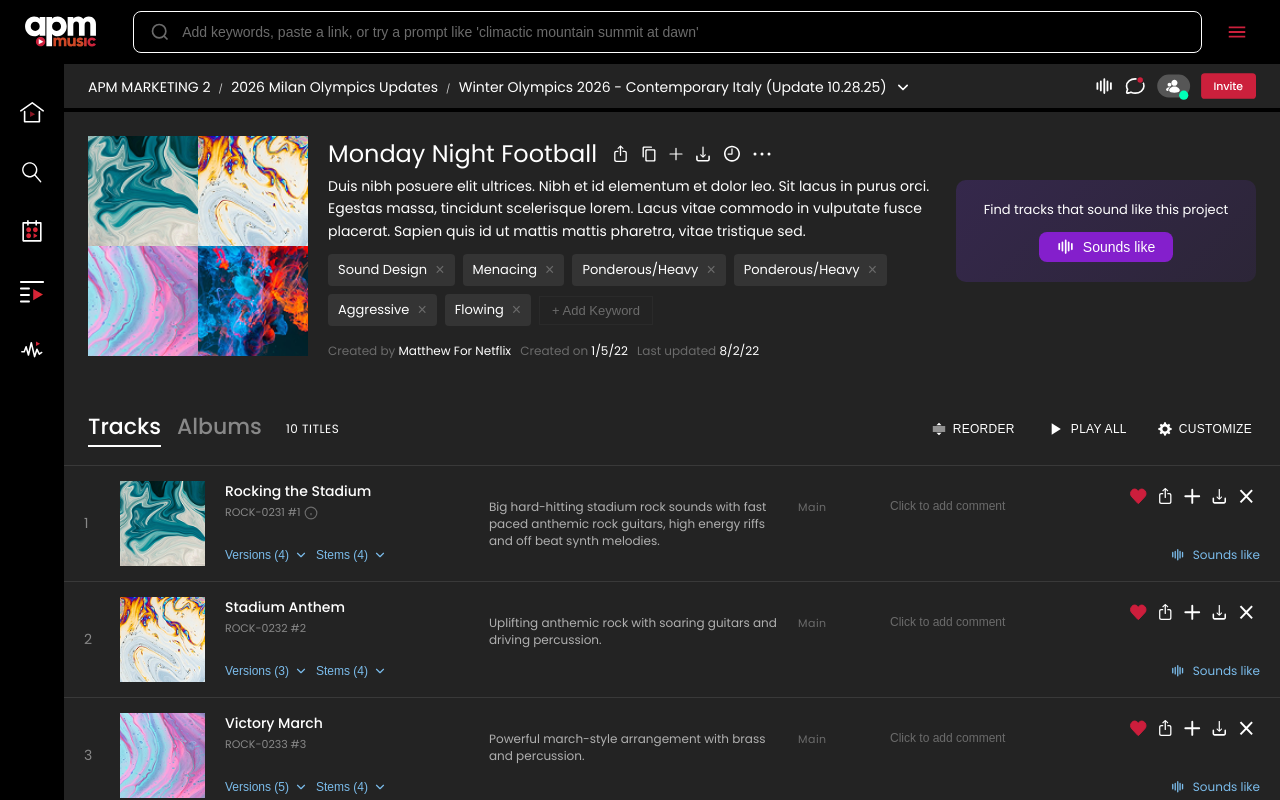
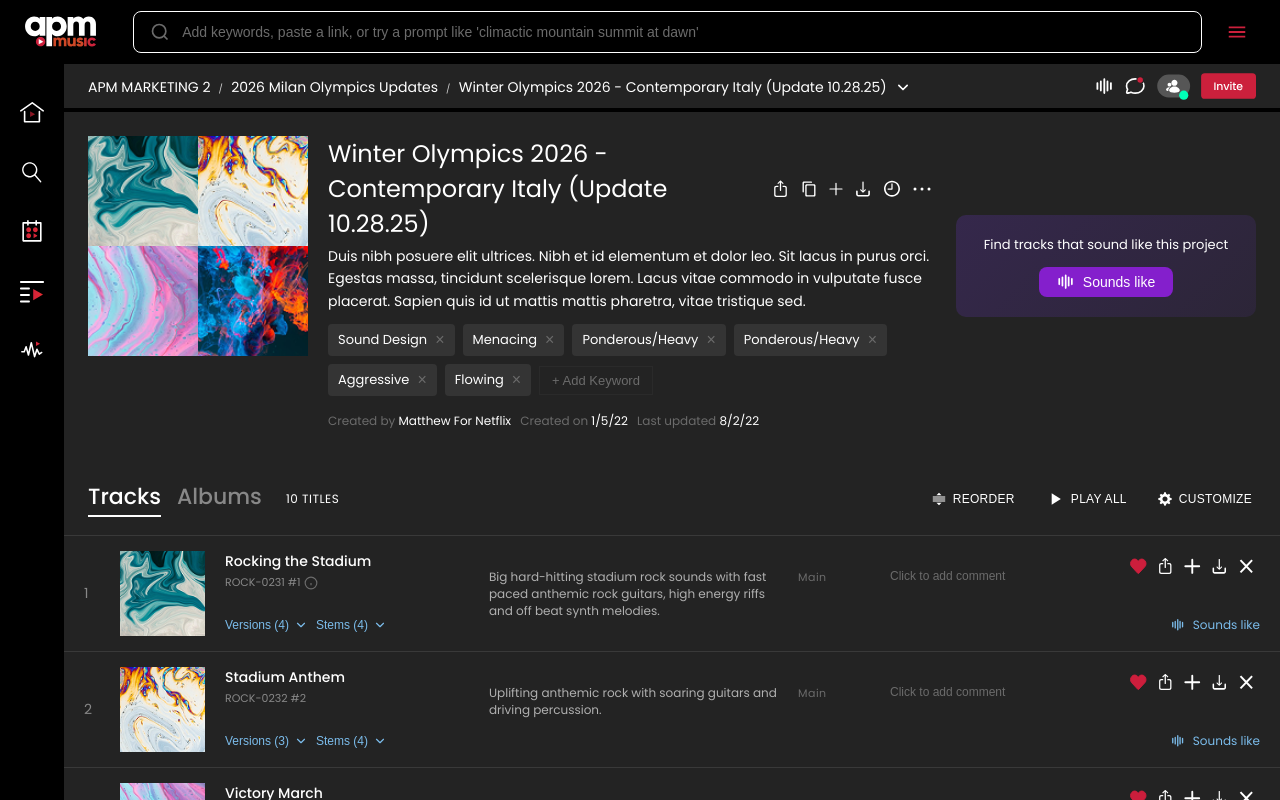
Before and after one commit to jescigno/apm, a React (Vite) app: page / in a window 1280 px wide. Shown: the top 800 px of the page. Built offline with nearby package versions, Linux system fonts and the light colour scheme.

Commit message:
Update project title to Winter Olympics 2026
Made-with: Cursor

```diff
--- a/src/components/ProjectCard.jsx
+++ b/src/components/ProjectCard.jsx
@@ -21,7 +21,7 @@ function ProjectCard({ soundsLikePanelOpen, onSoundsLikeClick }) {
         <div className="project-content-row">
           <div className="project-text-block">
             <div className="project-title-row">
-              <h2 className="project-title">Monday Night Football</h2>
+              <h2 className="project-title">Winter Olympics 2026 - Contemporary Italy (Update 10.28.25)</h2>
               <div className="project-actions project-actions-inline">
                 <img src="/Actions.svg" alt="Project actions" className="project-actions-icons" />
               </div>
```
